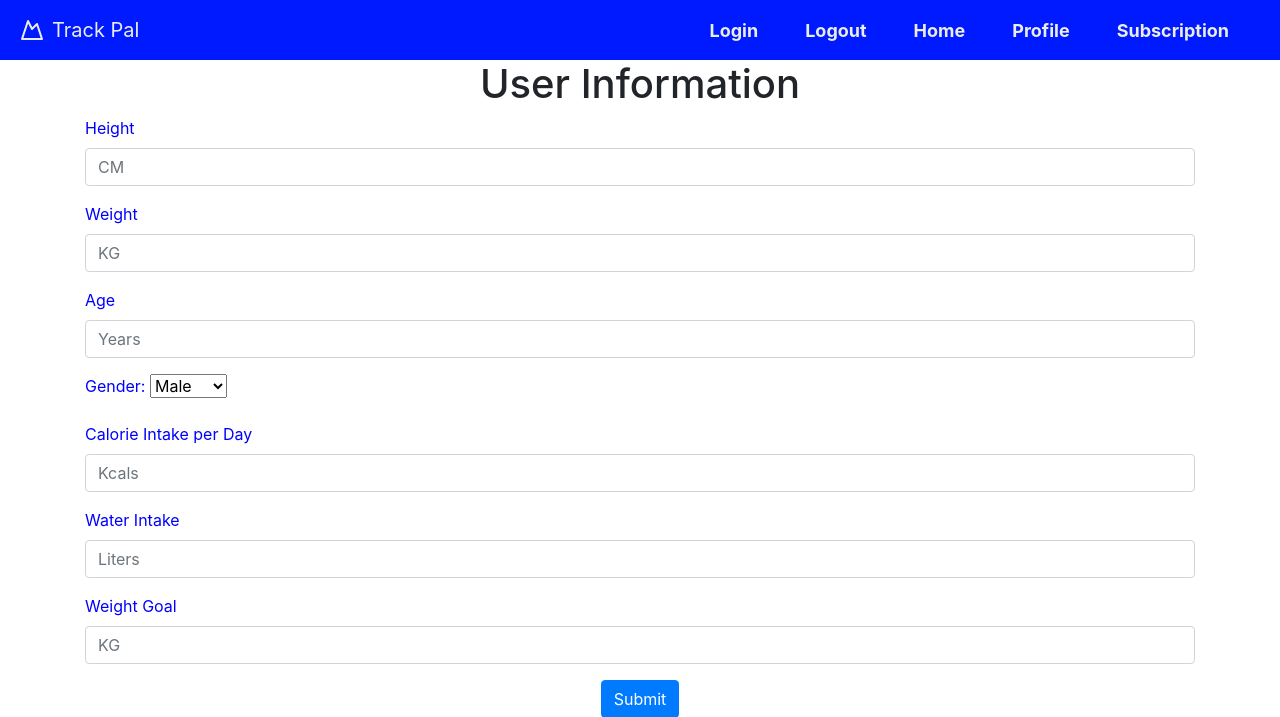
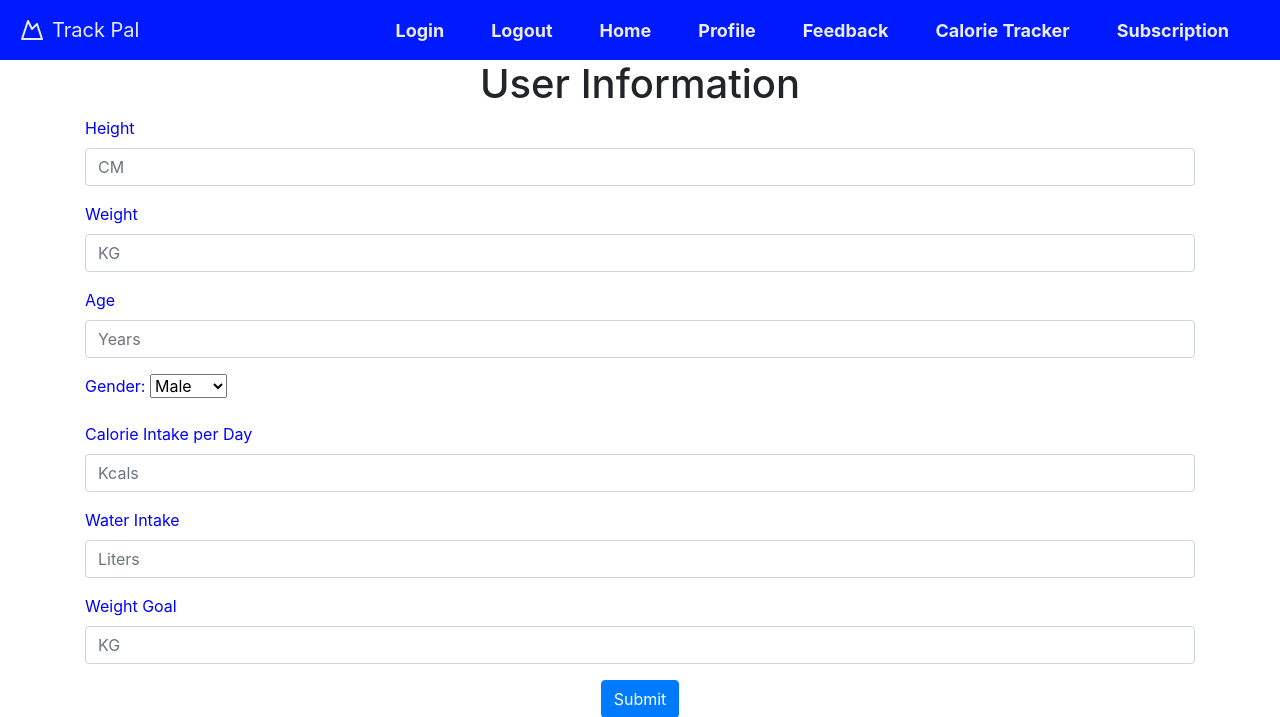
Before and after one commit to mohamedhussein03/Fitness_Tracker_Web_app, a Flask app: page /User_data in a window 1280 px wide. Shown: the top 717 px of the page. Run offline with Flask 3, Linux system fonts and the light colour scheme; a user stored in the database is signed in; some libraries are stand-ins or nearby versions.

Commit message:
added rest of the routes in Navbar

```diff
--- a/website/templates/base.html
+++ b/website/templates/base.html
@@ -79,6 +79,8 @@
                 <a class="nav-item nav-link" id="logout" href="/logout">Logout</a>
                 <a class="nav-item nav-link" href="/">Home</a>
                 <a class="nav-item nav-link" href="/home">Profile</a>
+                <a class="nav-item nav-link" href="/feedback">Feedback</a>
+                <a class="nav-item nav-link" href="/food">Calorie Tracker</a>
                 <a class="nav-item nav-link" id="subscribption" href="/subscription">Subscription</a>
             {% else %}
                 <a class="nav-item nav-link" id="login" href="/login">Login</a>
--- a/website/templates/feedback.html
+++ b/website/templates/feedback.html
@@ -139,6 +139,7 @@
             <!-- Replace the below links with your desired navigation items -->
             <a class="nav-item nav-link" href="/">Home</a>
             <a class="nav-item nav-link" id="logout" href="/logout">Logout</a>
+            <a class="nav-item nav-link" href="/home">Profile</a>
 
         </nav>
     </header>
--- a/website/templates/food.html
+++ b/website/templates/food.html
@@ -81,8 +81,10 @@
             {% if user and user.is_authenticated %}
                 <a class="nav-item nav-link" id="logout" href="/logout">Logout</a>
                 <a class="nav-item nav-link" href="/">Home</a>
+                <a class="nav-item nav-link" href="/home">Profile</a>
             {% else %}
                 <a class="nav-item nav-link" href="/">Home</a>
+                <a class="nav-item nav-link" href="/home">Profile</a>
             {% endif %}
 
         </nav>
```
